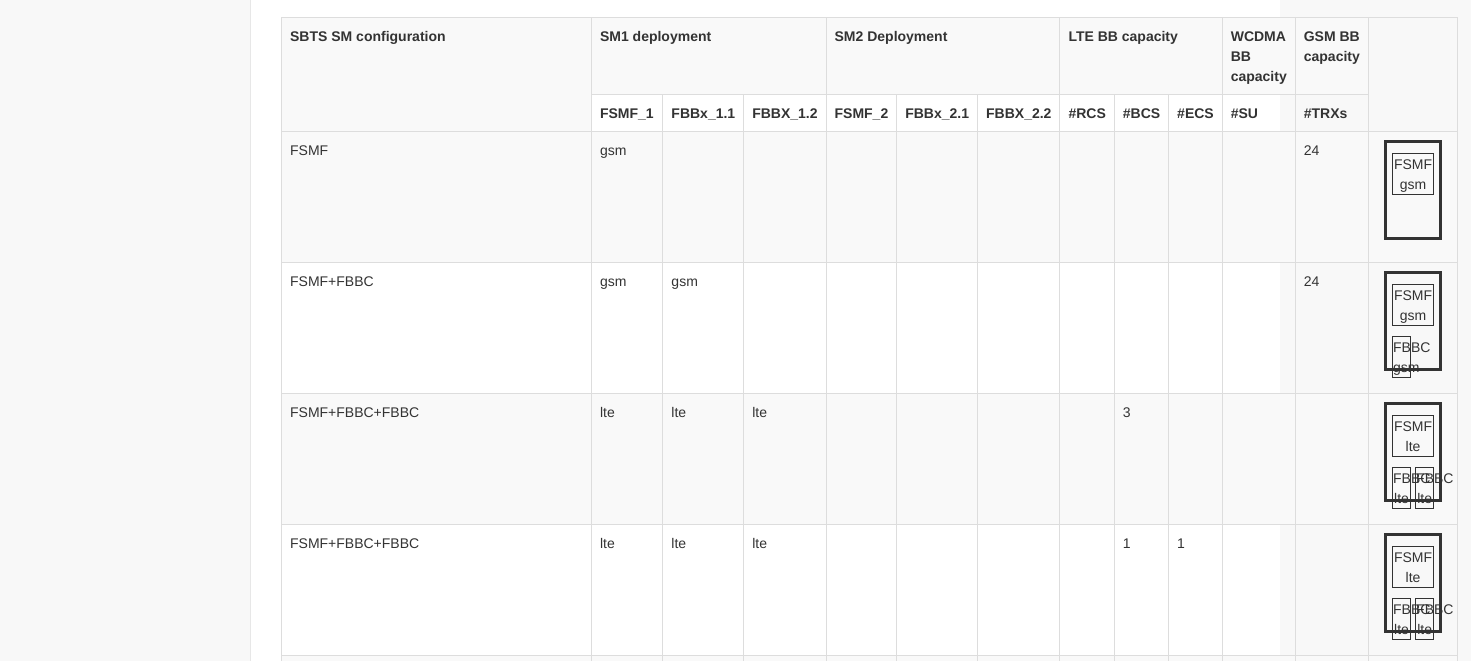
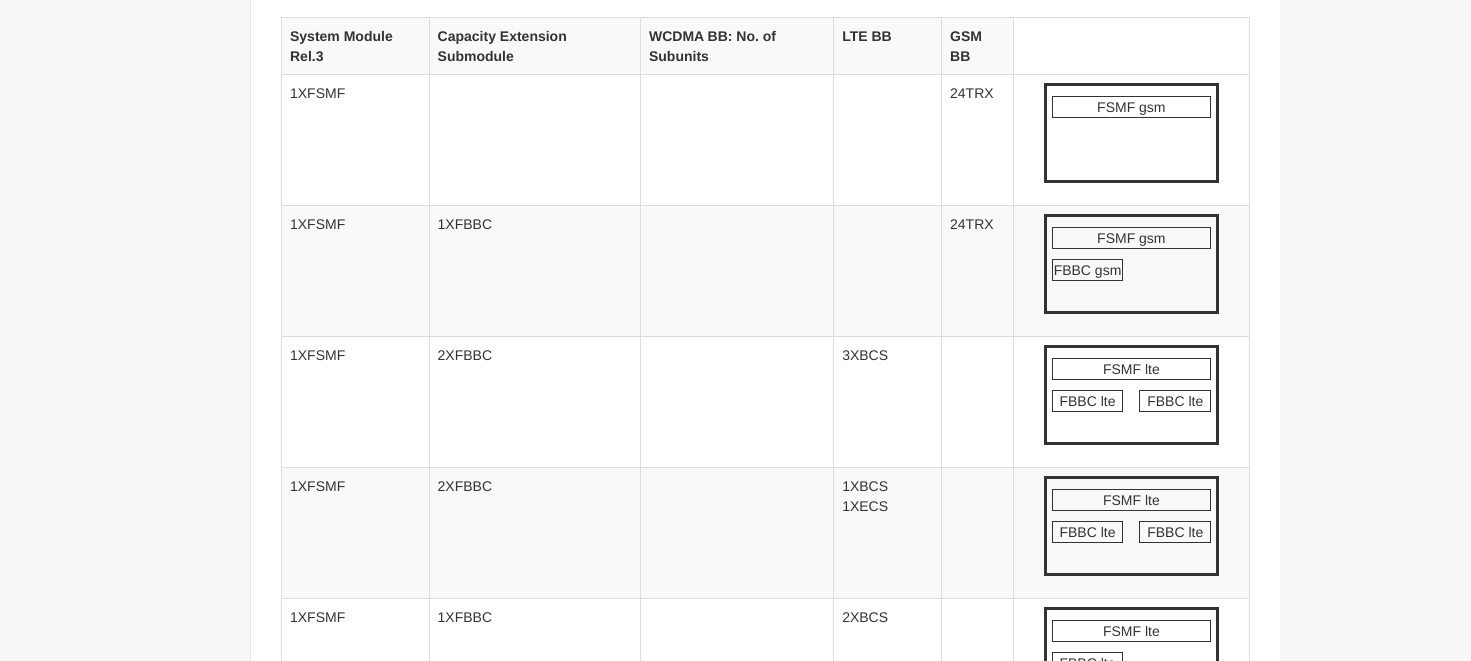
Before and after one commit to kiritsugu03/betabbcalc, a website: page public/index.html in a window 1280 px wide. Shown: the part 399-1060 px from the top of the page, 1471 px wide, since content can reach past the window. Drawn offline with Linux system fonts and the light colour scheme.

Commit message:
added summary table

```diff
--- a/public/index.html
+++ b/public/index.html
@@ -259,39 +259,18 @@
                 <div class="col-lg-12">
                   <table class="table table-striped table-bordered col-lg-12">
                       <tr>
-                        <th rowspan="2">SBTS SM configuration</th>
-                        <th colspan="3">SM1 deployment</th>
-                        <th colspan="3">SM2 Deployment</th>
-                        <th colspan="3">LTE BB capacity</th>
-                        <th>WCDMA BB capacity</th>
-                        <th>GSM BB capacity</th>
+                        <th>System Module Rel.3</th>
+                        <th>Capacity Extension Submodule</th>
+                        <th>WCDMA BB: No. of Subunits</th>
+                        <th>LTE BB</th>
+                        <th>GSM BB</th>
                       </tr>
-                    <tr>
-                      <th>FSMF_1</th>
-                      <th>FBBx_1.1</th>
-                      <th>FBBX_1.2</th>
-                      <th>FSMF_2</th>
-                      <th>FBBx_2.1</th>
-                      <th>FBBX_2.2</th>
-                      <th>#RCS</th>
-                      <th>#BCS</th>
-                      <th>#ECS</th>
-                      <th>#SU</th>
-                      <th>#TRXs</th>
-                    </tr>
                     <tr  ng-repeat="config in data | filter:{'gsmBbCapacity':objFilter.gsmBbCapacity, 'wcdmaSu':objFilter.wcdmaSu} | filter:filterRcs | filter:filterEcs | filter:filterBcs">
-                      <td>{{config.sbtsSmConfiguration}}</td>
-                      <td>{{config.sm1Deployment.fsmf1}}</td>
-                      <td>{{config.sm1Deployment.fbbx1}}</td>
-                      <td>{{config.sm1Deployment.fbbx2}}</td>
-                      <td>{{config.sm2Deployment.fsmf1}}</td>
-                      <td>{{config.sm2Deployment.fbbx1}}</td>
-                      <td>{{config.sm2Deployment.fbbx2}}</td>
-                      <td>{{config.lteBbCapacity.rcs}}</td>
-                      <td>{{config.lteBbCapacity.bcs}}</td>
-                      <td>{{config.lteBbCapacity.ecs}}</td>
+                      <td>{{getSummary(config).fsmf}}</td>
+                      <td>{{getSummary(config).fbba}} {{getSummary(config).fbbc}} {{getSummary(config).fbbac}}</td>
                       <td>{{config.wcdmaSu}}</td>
-                      <td>{{config.gsmBbCapacity}}</td>
+                      <td>{{getSummary(config).bcs}} {{getSummary(config).ecs}} {{getSummary(config).rcs}}</td>
+                      <td>{{getSummary(config).gsmTrx}}</td>
                       <td>
                           <div class="deployment">
                               <div class="first">
--- a/public/js/main.js
+++ b/public/js/main.js
@@ -31,4 +31,46 @@ app.controller('main', function($scope,$http) {
         }
         return true;
     }
+    $scope.getSummary = function(config){
+        var summary = {
+            fsmf : "",
+            fbba : "",
+            fbbc : "",
+            fbbac : "",
+            bcs : "",
+            ecs : "",
+            rcs : "",
+            gsmTrx : ""
+        }
+        var mods = config.sbtsSmConfiguration.split('+');
+        var fsmf = 0;
+        var fbba = 0;
+        var fbbc = 0;
+        var fbbac = 0;
+        angular.forEach(mods, function(value){
+            if (value==="FSMF") {
+                fsmf =  fsmf + 1;
+            }
+            else if (value==="FBBA") {
+                fbba =  fbba + 1;
+            }
+            else if (value==="FBBC") {
+                fbbc =  fbbc + 1;
+            }
+            else if (value==="FBBA/C") {
+                fbbac =  fbbac + 1;
+            }
+        });
+
+        summary.fsmf = fsmf ? fsmf+"XFSMF":"";
+        summary.fbba = fbba ? fbba+"XFBBA":"";
+        summary.fbbc = fbbc ? fbbc+"XFBBC":"";
+        summary.fbbac = fbbac ? fbbac+"XFBBA/C":"";
+        summary.bcs = config.lteBbCapacity.bcs ? config.lteBbCapacity.bcs+"XBCS":"";
+        summary.ecs = config.lteBbCapacity.ecs ? config.lteBbCapacity.ecs+"XECS":"";
+        summary.rcs = config.lteBbCapacity.rcs ? config.lteBbCapacity.rcs+"XRCS":"";
+        summary.gsmTrx = config.gsmBbCapacity ? config.gsmBbCapacity+"TRX":"";
+
+        return summary;
+    }
 });
```
